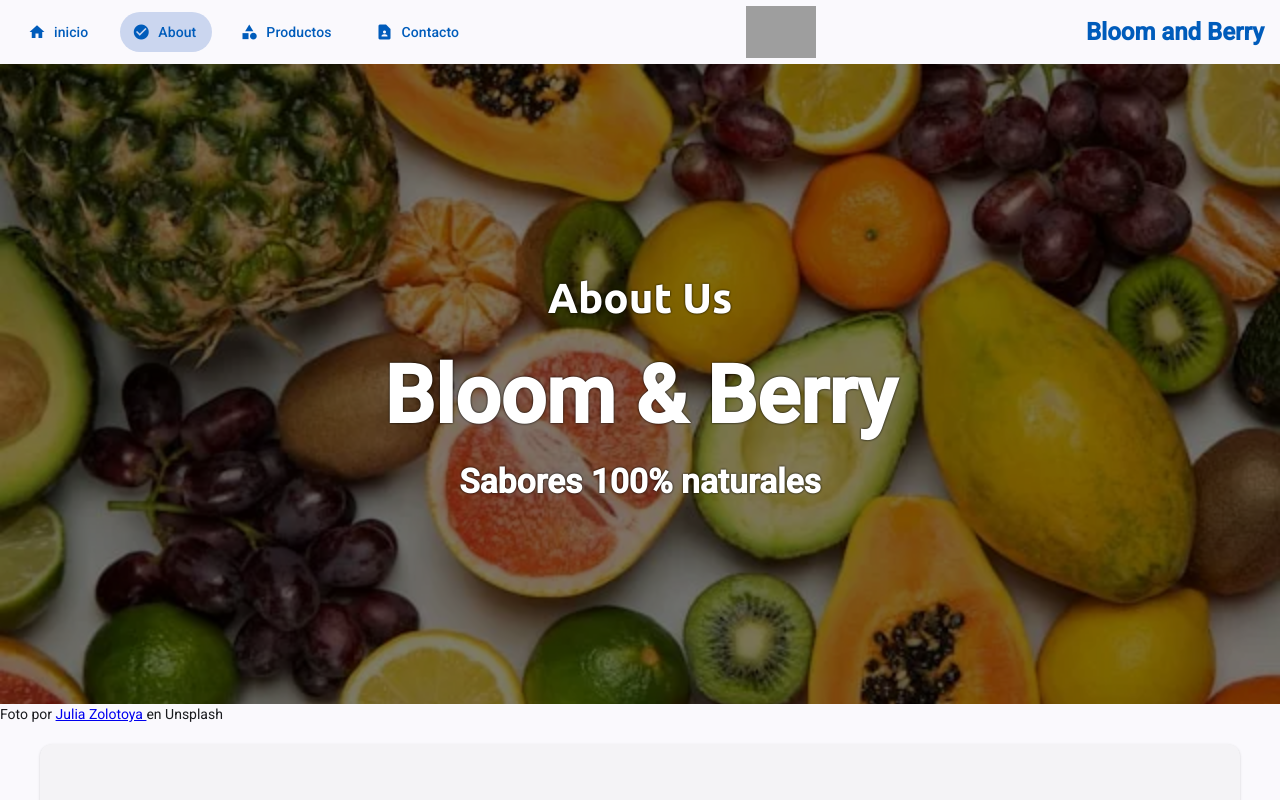
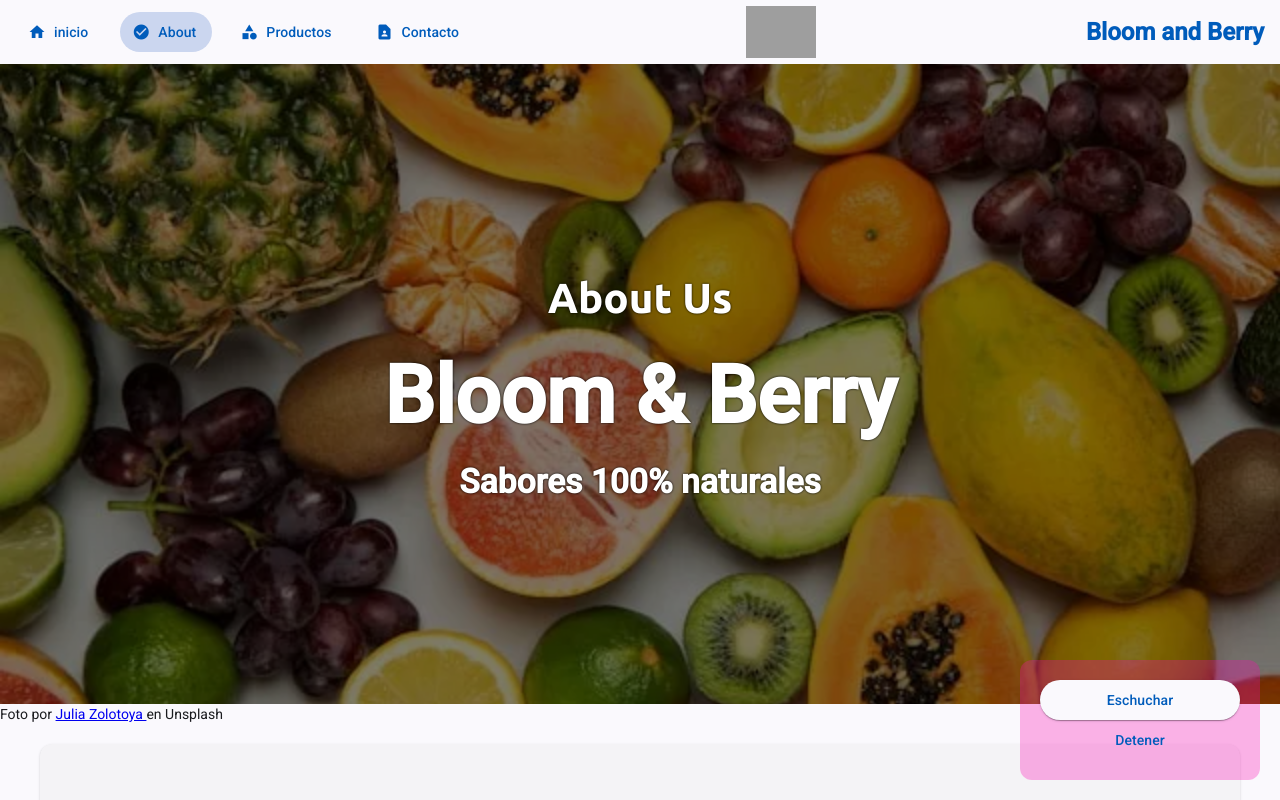
Before and after one commit to marco3islas/bloomandberry, an Angular app: page /main/about in a window 1280 px wide. Shown: the top 800 px of the page. Built offline with nearby package versions, Linux system fonts and the light colour scheme; grey boxes are pictures that could not be loaded.

Commit message:
Ajustados los comandos de voz

```diff
--- a/src/app/conservas/pages/about/about.css
+++ b/src/app/conservas/pages/about/about.css
@@ -69,6 +69,25 @@
   left: 0;
 }
 
+.eschuchar {
+  display: flex;
+  flex-direction: column;
+  width: 100%;
+  max-width: 200px;
+  background-color: rgba(251, 10, 179, 0.3);
+  padding: 20px;
+  border-radius: 12px;
+  position: fixed;
+  bottom: 20px;
+  right: 20px;
+  z-index: 1000;
+}
+
+h4 {
+  width: 100%;
+  max-width: 330px;
+}
+
 @media (max-width: 768px) {
   .header {
     background-size: cover;
--- a/src/app/conservas/pages/about/about.html
+++ b/src/app/conservas/pages/about/about.html
@@ -5,6 +5,10 @@
         <h2>About Us</h2>
         <h1>Bloom &amp; Berry</h1>
         <p>Sabores 100% naturales</p>
+      </div>
+      <div class="eschuchar">
+        <button mat-raised-button color="warn" (click)="start()">Eschuchar</button>
+        <button mat-button (click)="stop()">Detener</button>
       </div>
     </div>
     <span>
--- a/src/app/conservas/pages/about/about.ts
+++ b/src/app/conservas/pages/about/about.ts
@@ -1,12 +1,23 @@
 import { Component } from '@angular/core';
 import { MatCardModule } from '@angular/material/card';
+import { VoiceNavigationService } from '../../services/voice-navigation.service';
+import { MatButton } from '@angular/material/button';
 
 @Component({
   selector: 'app-about',
-  imports: [MatCardModule],
+  imports: [MatCardModule, MatButton],
   templateUrl: './about.html',
   styleUrl: './about.css'
 })
 export default class About {
 
+  constructor(private voiceNav: VoiceNavigationService) { }
+  start() {
+    this.voiceNav.startListening();
+  }
+
+  stop() {
+    this.voiceNav.stopListening();
+  }
+
 }
--- a/src/app/conservas/pages/contact/contact.css
+++ b/src/app/conservas/pages/contact/contact.css
@@ -31,6 +31,20 @@ button {
   font-size: 1rem;
 }
 
+.eschuchar {
+  display: flex;
+  flex-direction: column;
+  width: 100%;
+  max-width: 200px;
+  background-color: rgba(251, 10, 179, 0.3);
+  padding: 20px;
+  border-radius: 12px;
+  position: fixed;
+  bottom: 20px;
+  right: 20px;
+  z-index: 1000;
+}
+
 @media (max-width: 768px) {
   body {
     padding: 10px;
--- a/src/app/conservas/pages/contact/contact.html
+++ b/src/app/conservas/pages/contact/contact.html
@@ -12,6 +12,12 @@
         <mat-error *ngIf="nombre?.hasError('minlength')">Debe tener al menos 3 caracteres</mat-error>
       </mat-form-field>
 
+          <h4>Navegar con voz, presiona escuchar y pronuncia la seccion a la que quieres ir, o subir para ir
+            arriba o bajar para ir abajo.</h4>
+          <div class="eschuchar">
+            <button mat-raised-button color="warn" (click)="start()">Eschuchar</button>
+            <button mat-button (click)="stop()">Detener</button>
+          </div>
       <!-- Email -->
       <mat-form-field appearance="outline" class="full-width">
         <mat-label>Email</mat-label>
--- a/src/app/conservas/pages/contact/contact.ts
+++ b/src/app/conservas/pages/contact/contact.ts
@@ -4,6 +4,7 @@ import { MatFormFieldModule } from '@angular/material/form-field';
 import { MatInputModule } from '@angular/material/input';
 import { MatButtonModule } from '@angular/material/button';
 import { CommonModule } from '@angular/common';
+import { VoiceNavigationService } from '../../services/voice-navigation.service';
 
 
 @Component({
@@ -21,7 +22,8 @@ import { CommonModule } from '@angular/common';
 export default class Contact {
   contactForm: FormGroup;
 
-  constructor(private fb: FormBuilder) {
+  constructor(private fb: FormBuilder,
+    private voiceNav: VoiceNavigationService,) {
     this.contactForm = this.fb.group({
       nombre: ['', [Validators.required, Validators.minLength(3)]],
       email: ['', [Validators.required, Validators.email]],
@@ -41,4 +43,11 @@ export default class Contact {
   get email() { return this.contactForm.get('email'); }
   get mensaje() { return this.contactForm.get('mensaje'); }
 
+  start() {
+    this.voiceNav.startListening();
+  }
+
+  stop() {
+    this.voiceNav.stopListening();
+  }
 }
--- a/src/app/conservas/pages/productos/productos.css
+++ b/src/app/conservas/pages/productos/productos.css
@@ -74,6 +74,21 @@ mat-card-content p {
   width: 400px;
 }
 
+.eschuchar {
+  display: flex;
+  flex-direction: column;
+  width: 100%;
+  max-width: 200px;
+  background-color: rgba(251, 10, 179, 0.3);
+  padding: 20px;
+  border-radius: 12px;
+  position: fixed;
+  bottom: 20px;
+  right: 20px;
+  z-index: 1000;
+}
+
+
 @media (max-width: 768px) {
   header {
     background-size: cover;
--- a/src/app/conservas/pages/productos/productos.html
+++ b/src/app/conservas/pages/productos/productos.html
@@ -5,6 +5,12 @@
       <h1>Bloom &amp; Berry</h1>
       <p>Siempre naturales, sin conservadores.</p>
     </div>
+          <h4>Navegar con voz, presiona escuchar y pronuncia la seccion a la que quieres ir, o subir para ir
+            arriba o bajar para ir abajo.</h4>
+          <div class="eschuchar">
+            <button mat-raised-button color="warn" (click)="start()">Eschuchar</button>
+            <button mat-button (click)="stop()">Detener</button>
+          </div>
 
   </header>
   <span>
--- a/src/app/conservas/pages/productos/productos.ts
+++ b/src/app/conservas/pages/productos/productos.ts
@@ -3,10 +3,12 @@ import { MatCardModule } from '@angular/material/card';
 import { PRODUCT_CATEGORIES, PRODUCT_PACKS, PRODUCT_PRESENTATIONS } from '../../interfaces/productos-interface';
 import { CommonModule } from '@angular/common';
 import { TES_CATEGORIES } from '../../interfaces/tes-interface';
+import { VoiceNavigationService } from '../../services/voice-navigation.service';
+import { MatButton } from '@angular/material/button';
 
 @Component({
   selector: 'app-productos',
-  imports: [CommonModule, MatCardModule],
+  imports: [CommonModule, MatCardModule, MatButton],
   templateUrl: './productos.html',
   styleUrl: './productos.css'
 })
@@ -17,4 +19,13 @@ export default class Productos {
   productPacks = PRODUCT_PACKS;
   tesCategories = TES_CATEGORIES;
 
+  constructor(private voiceNav: VoiceNavigationService) { }
+
+  start() {
+    this.voiceNav.startListening();
+  }
+
+  stop() {
+    this.voiceNav.stopListening();
+  }
 }
```
